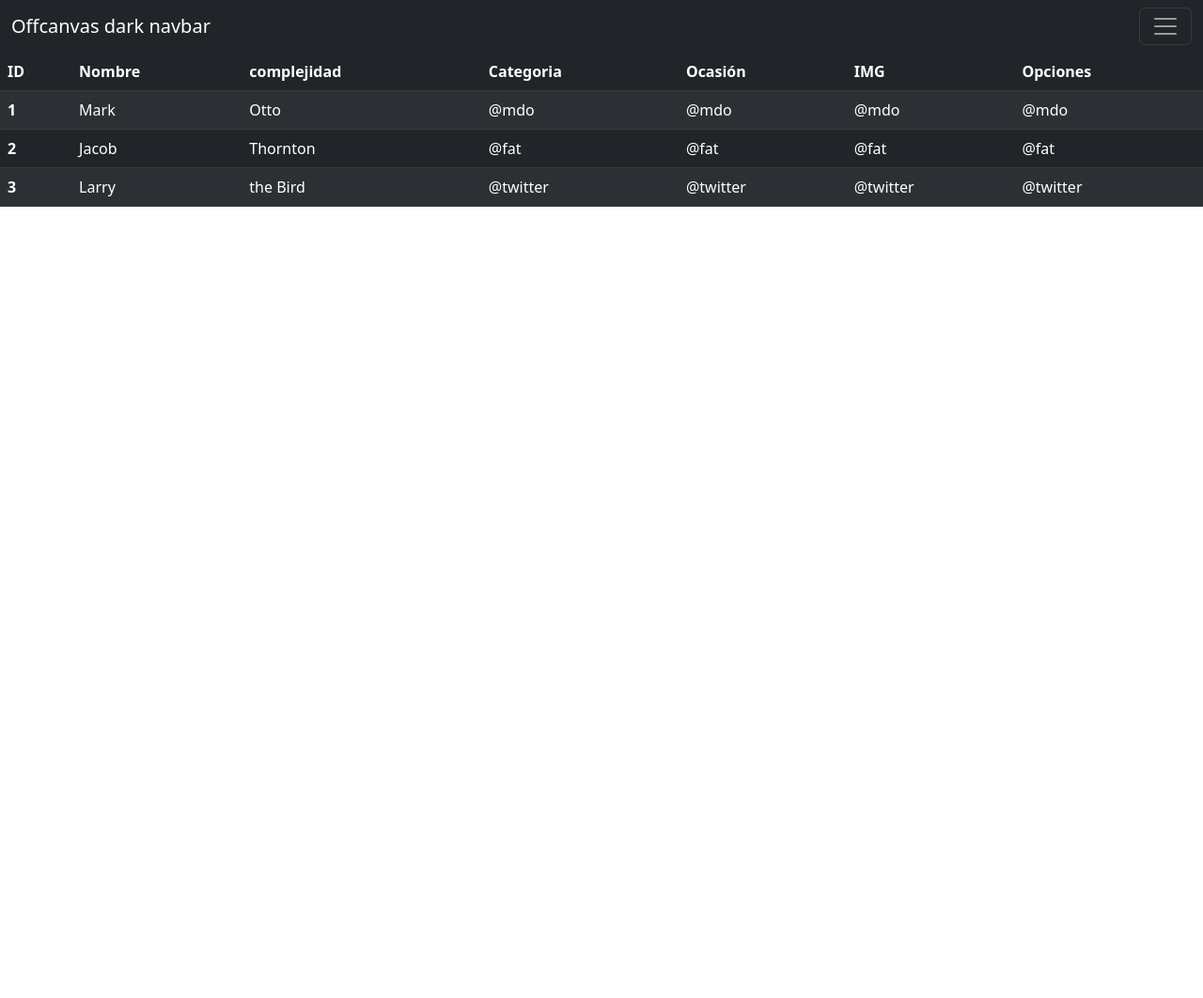
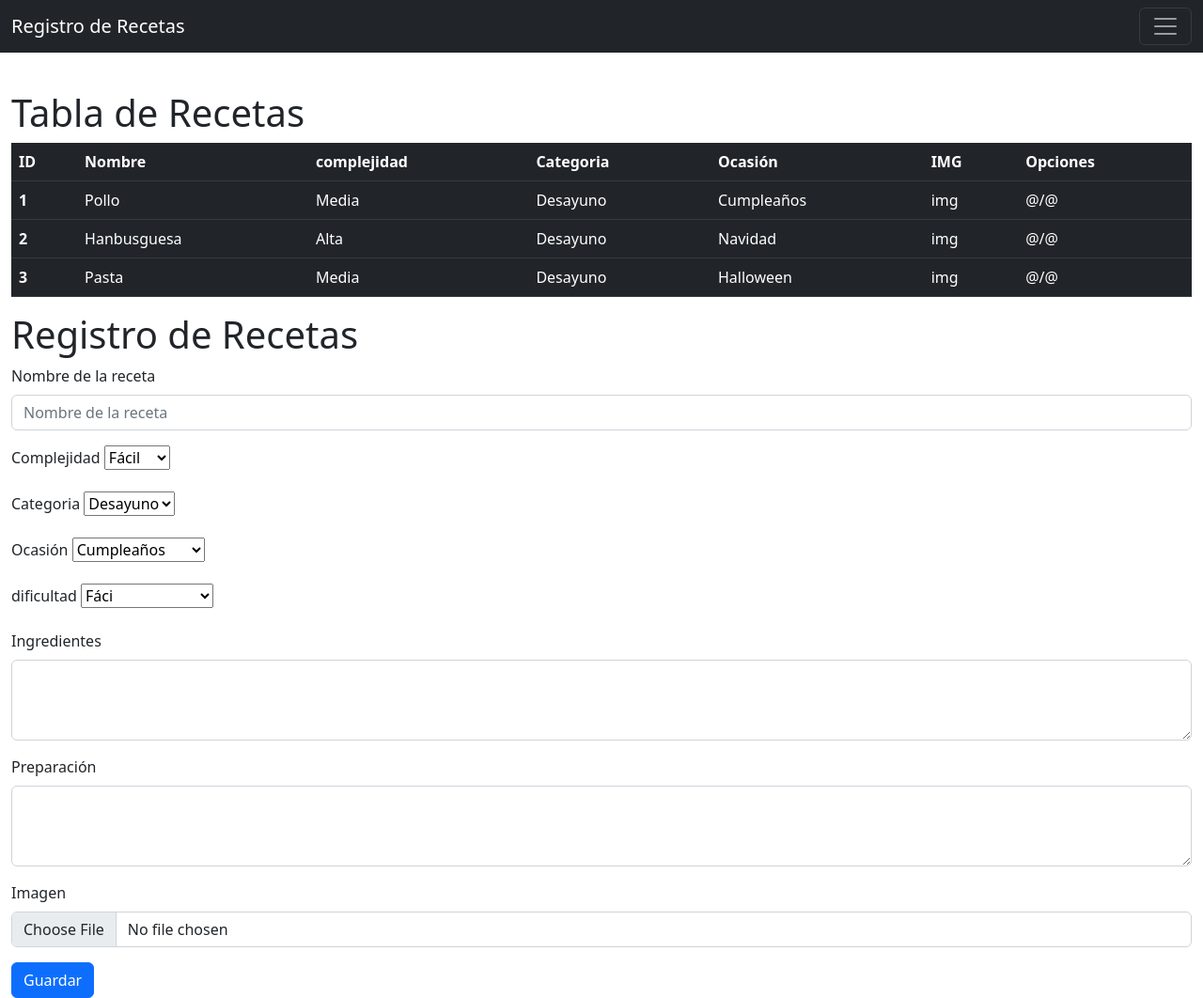
Before and after one commit to YulianPR/Recetario, a PHP site: page /registro-recetas.html in a window 1280 px wide. Shown: the whole page at 94% size. Before the commit the page ends 220 px from the top, so only its background shows below. Run offline with PHP 8.4, Linux system fonts and the light colour scheme.

Commit message:
Más cosas

```diff
--- a/js/index.js
+++ b/js/index.js
@@ -101,6 +101,9 @@ function carouselPrev(carouselInner) {
   carouselInner.parentElement.setAttribute("data-bs-interval", "false");
   if (carouselScroll < 0) {
     carouselScroll = carouselWidth;
+
+    // ScrollBy es una función que permite mover desde programación el scroll de un contenedor
+    // Le ponemos behaviour smooth para que haga scroll de forma bonita
     carouselInner.scrollBy({ left: carouselScroll, behavior: 'smooth' });
     return
   }
--- a/receta.html
+++ b/receta.html
@@ -6,7 +6,7 @@
     <meta http-equiv="X-UA-Compatible" content="IE=edge">
     <meta name="viewport" content="width=device-width, initial-scale=1.0">
     <title>Receta</title>
-    <link rel="stylesheet" href="./css/estilo.css">
+    <link rel="stylesheet" href="./css/utils.css">
     <link rel="stylesheet" href="https://cdn.jsdelivr.net/npm/bootstrap@5.2.1/dist/css/bootstrap.min.css">
 </head>
 <body class="bg">
--- a/registro-recetas.html
+++ b/registro-recetas.html
@@ -8,13 +8,14 @@
   <title>Registro de Recetas</title>
 
   <link rel="stylesheet" href="https://cdn.jsdelivr.net/npm/bootstrap@5.2.1/dist/css/bootstrap.min.css">
+
 </head>
 
 <body>
-
+ <header class="container-fluid mb-5">
   <nav class="navbar navbar-dark bg-dark fixed-top">
     <div class="container-fluid">
-      <a class="navbar-brand" href="#">Offcanvas dark navbar</a>
+      <a class="navbar-brand" href="#">Registro de Recetas</a>
       <button class="navbar-toggler" type="button" data-bs-toggle="offcanvas" data-bs-target="#offcanvasDarkNavbar" aria-controls="offcanvasDarkNavbar">
         <span class="navbar-toggler-icon"></span>
       </button>
@@ -53,10 +54,11 @@
       </div>
     </div>
   </nav>
+</header>
 
-
-  <table class="table table-dark table-striped">
-    <h1>Registro de Recetas</h1>
+  <div class="container-fluid me-5">
+    <table class="table table-dark">
+      <h1 class="pt-5">Tabla de Recetas</h1>
       <thead class="table-dark">
         <tr>
           <th scope="col">ID</th>
@@ -73,39 +75,116 @@
         <tbody>
           <tr>
             <th scope="row">1</th>
-          <td>Mark</td>
-          <td>Otto</td>
-          <td>@mdo</td>
-          <td>@mdo</td>
-          <td>@mdo</td>
-          <td>@mdo</td>
+
+            <td>Pollo</td>
+            <td>Media</td>
+            <td>Desayuno</td>
+            <td>Cumpleaños</td>
+            <td>img</td>
+            <td>@/@</td>
 
           </tr>
           <tr>
             <th scope="row">2</th>
-          <td>Jacob</td>
-          <td>Thornton</td>
-          <td>@fat</td>
-          <td>@fat</td>
-          <td>@fat</td>
-          <td>@fat</td>
+
+            <td>Hanbusguesa</td>
+            <td>Alta</td>
+            <td>Desayuno</td>
+            <td>Navidad</td>
+            <td>img</td>
+            <td>@/@</td>
 
           </tr>
           <tr>
             <th scope="row">3</th>
-          <td>Larry</td>
-          <td>the Bird</td>
-          <td>@twitter</td>
-          <td>@twitter</td>
-          <td>@twitter</td>
-          <td>@twitter</td>
+
+            <td>Pasta</td>
+            <td>Media</td>
+            <td>Desayuno</td>
+            <td>Halloween</td>
+            <td>img</td>
+            <td>@/@</td>
 
             </td>
           </tr>
         </tbody>
       </form>
     </table>
+  </div>
 
+
+    <div class="container-fluid">
+      <div class="row">
+        <div class="col-12">
+          <h1 class="text-start">Registro de Recetas</h1>
+        </div>
+      </div>
+      <div class="row">
+        <div class="col-12">
+          <form action="registro-recetas.html" method="POST">
+            <div class="mb-3">
+              <label for="nombre" class="form-label">Nombre de la receta</label>
+              <input type="text" class="form-control" id="nombre" name="nombre" placeholder="Nombre de la receta">
+            </div>
+            <div class="mb-3">
+              <label for="inputGroupFile01" class="form-label">Complejidad</label>
+              <select name="" id="">
+                <option value="Fácil">Fácil</option>
+                <option value="Medio">Medio</option>
+                <option value="Medio">Difícil</option>
+            </select>
+            </div>
+            <div class="mb-3">
+              <label for="inputGroupFile01" class="form-label">Categoria</label>
+              <select name="" id="">
+                <option value="Desayuno">Desayuno</option>
+                <option value="Almuerzo">Almuerzo</option>
+                <option value="Sopas">Sopas</option>
+                <option value="Bebidas">Bebidas</option>
+                <option value="Postres">Postres</option>
+            </select>
+            </div>
+            <div class="mb-3">
+              <label for="inputGroupFile01" class="form-label">Ocasión</label>
+              <select name="" id="">
+                <option value="Cumpleaños">Cumpleaños</option>
+                <option value="Día del padre">Día del padre</option>
+                <option value="Día de la madre">Día de la madre</option>
+                <option value="Día del niño">Día del niño</option>
+                <option value="Navidad">Navidad</option>
+                <option value="Semana Santa">Semana Santa</option>
+                <option value="Verano">Verano</option>
+            </select>
+            </div>
+            <div class="mb-3">
+              <label for="inputGroupFile01" class="form-label">dificultad</label>
+              <select name="" id="">
+                <option value="Cumpleaños">Fáci</option>
+                <option value="Día del padre">Medio</option>
+                <option value="Día de la madre">Día de la madre</option>
+                <option value="Día del niño">Día del niño</option>
+                <option value="Navidad">Navidad</option>
+                <option value="Semana Santa">Semana Santa</option>
+                <option value="Verano">Verano</option>
+            </select>
+            </div>
+            <div class="mb-3">
+              <label for="ingredientes" class="form-label">Ingredientes</label>
+              <textarea class="form-control" id="ingredientes" name="ingredientes" rows="3"></textarea>
+            </div>
+            <div class="mb-3">
+              <label for="preparacion" class="form-label">Preparación</label>
+              <textarea class="form-control" id="preparacion" name="preparacion" rows="3"></textarea>
+            </div>
+            <div class="mb-3">
+              <label for="imagen" class="form-label">Imagen</label>
+              <input type="file" class="form-control" id="imagen" name="imagen">
+            </div>
+            <button type="submit" class="btn btn-primary">Guardar</button>
+          </form>
+        </div>
+      </div>
+    </div>
 
 
 
```
Also changed, not shown: css/estilo.css (+8 -3 lines), indexxx.html (+9 -9 lines). Lines whose indentation alone changed are shown as unchanged.
